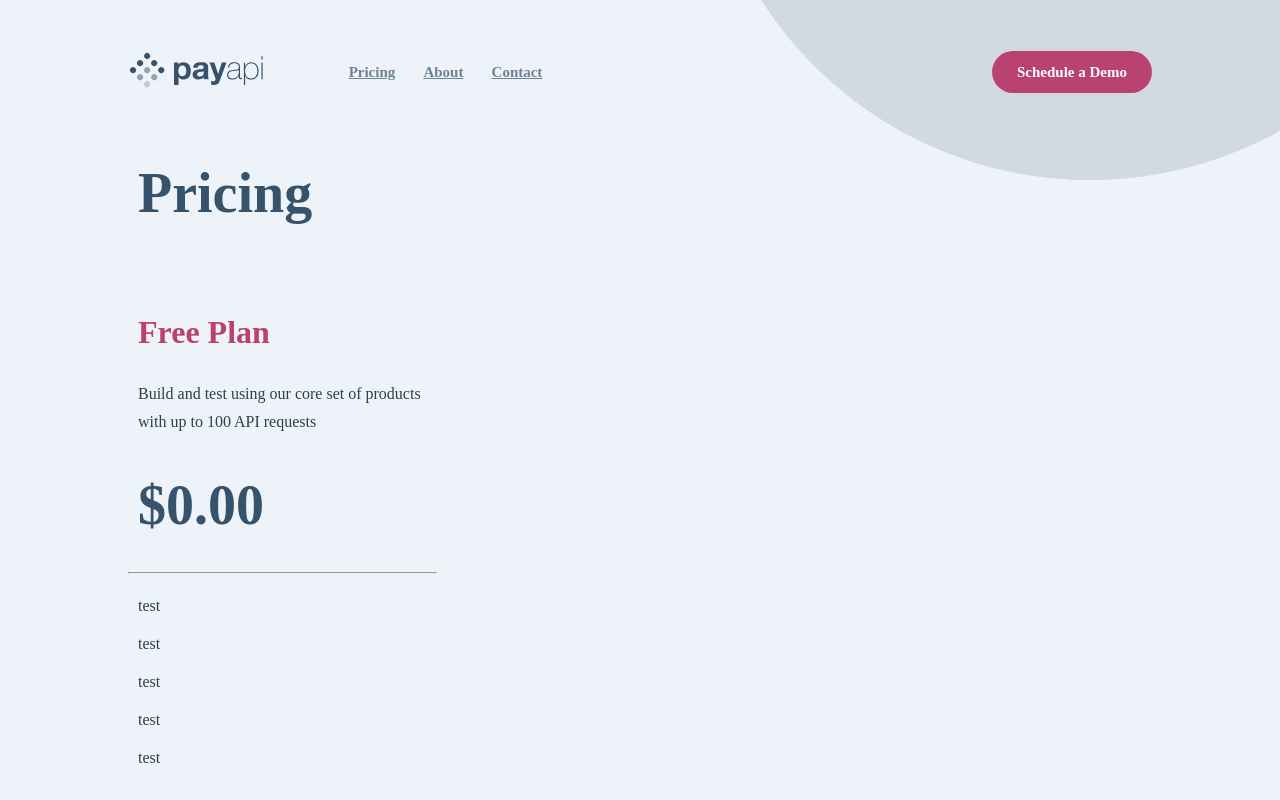
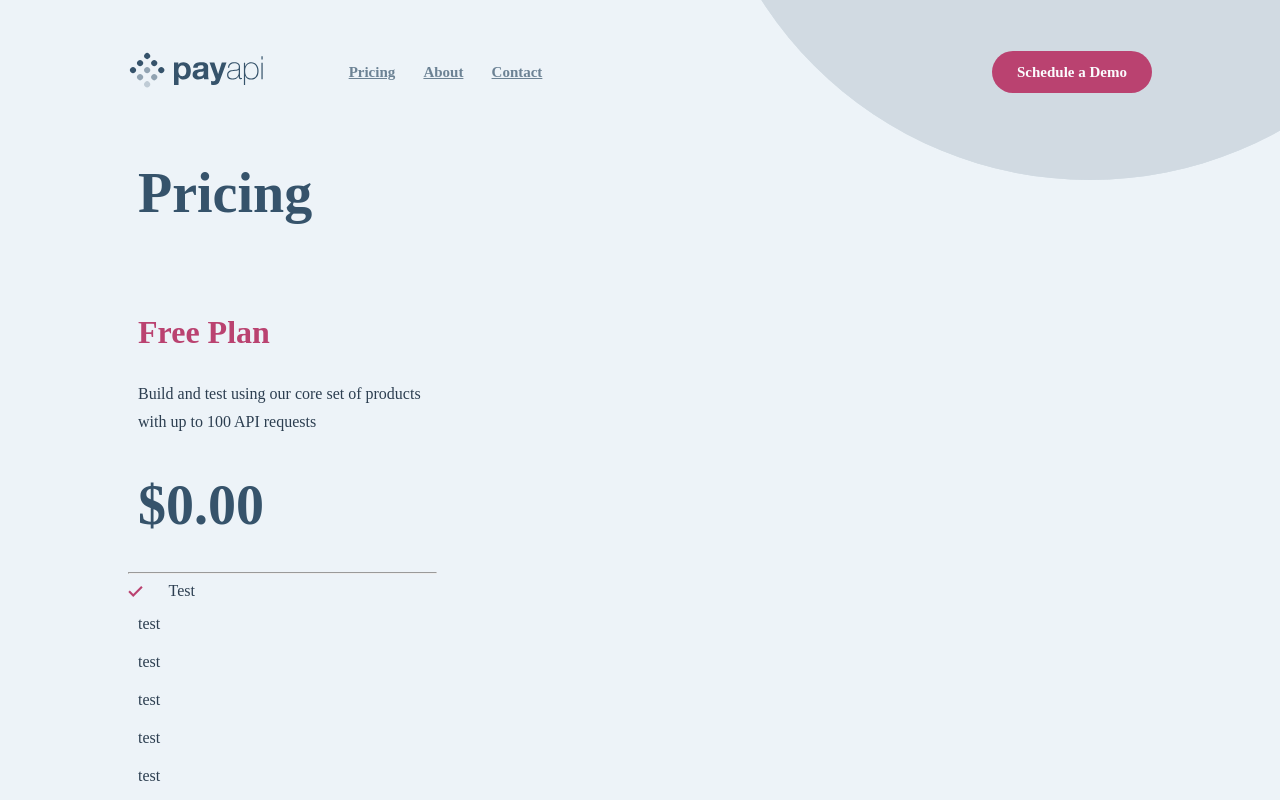
Before and after one commit to marhallab/PayApiWebsite, a Vue app in the folder payapi-web/: page /#/pricing in a window 1280 px wide. Shown: the top 800 px of the page. Built offline with nearby package versions, Linux system fonts and the light colour scheme.

Commit message:
Test feature in pricing is working

```diff
--- a/payapi-web/src/views/Pricing.vue
+++ b/payapi-web/src/views/Pricing.vue
@@ -17,6 +17,7 @@
           <p class="price">$0.00</p>
           <hr width="100%" />
           <div>
+            <featurePricing :isOffered="true" :featureName="'Test'" />
             <p>test</p>
             <p>test</p>
             <p>test</p>
@@ -90,3 +91,12 @@ p {
   color: #36536b;
 }
 </style>
+
+<script>
+import featurePricing from "../components/FeaturePricing.vue"
+export default {
+   components: {
+   featurePricing
+  },
+}
+</script>
```
